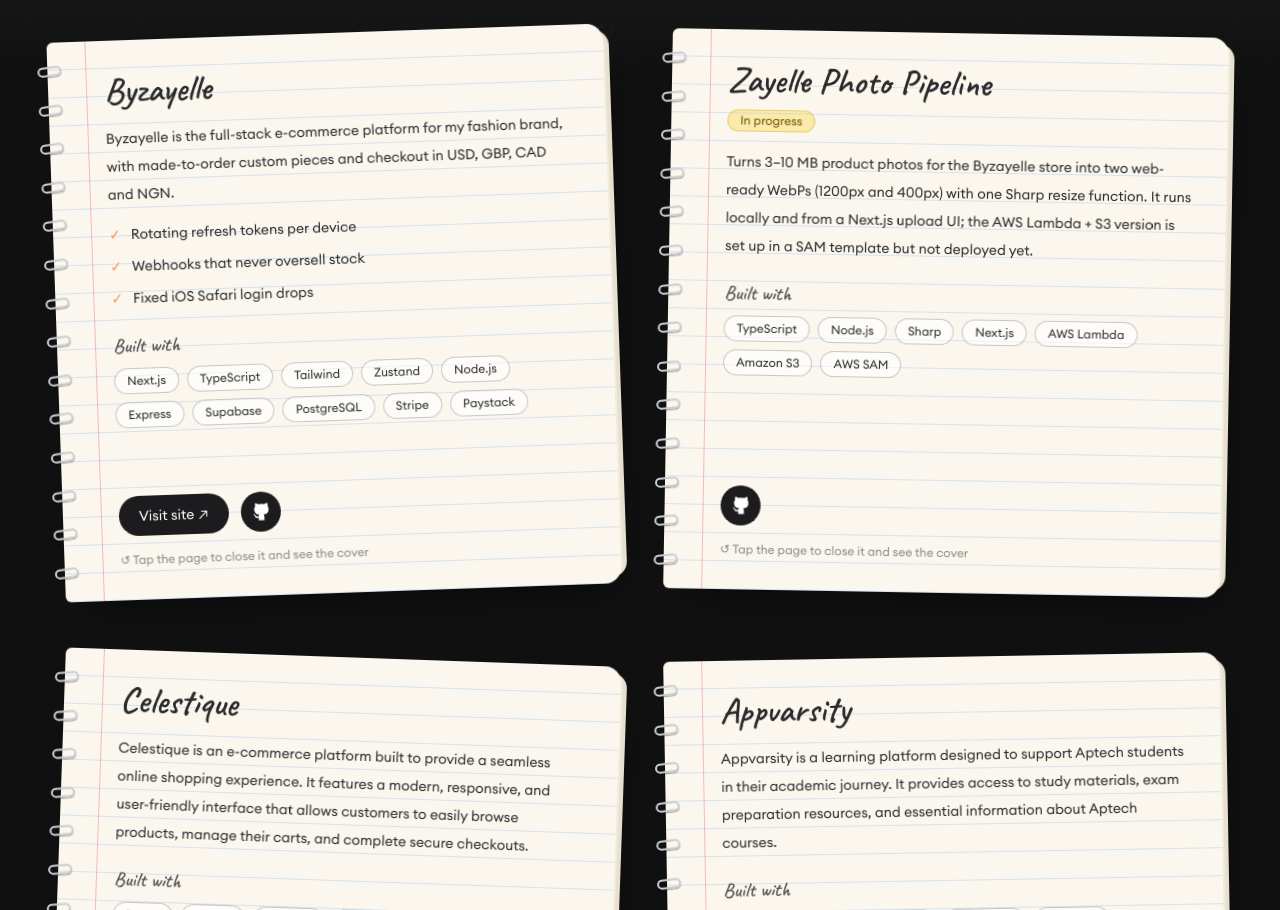
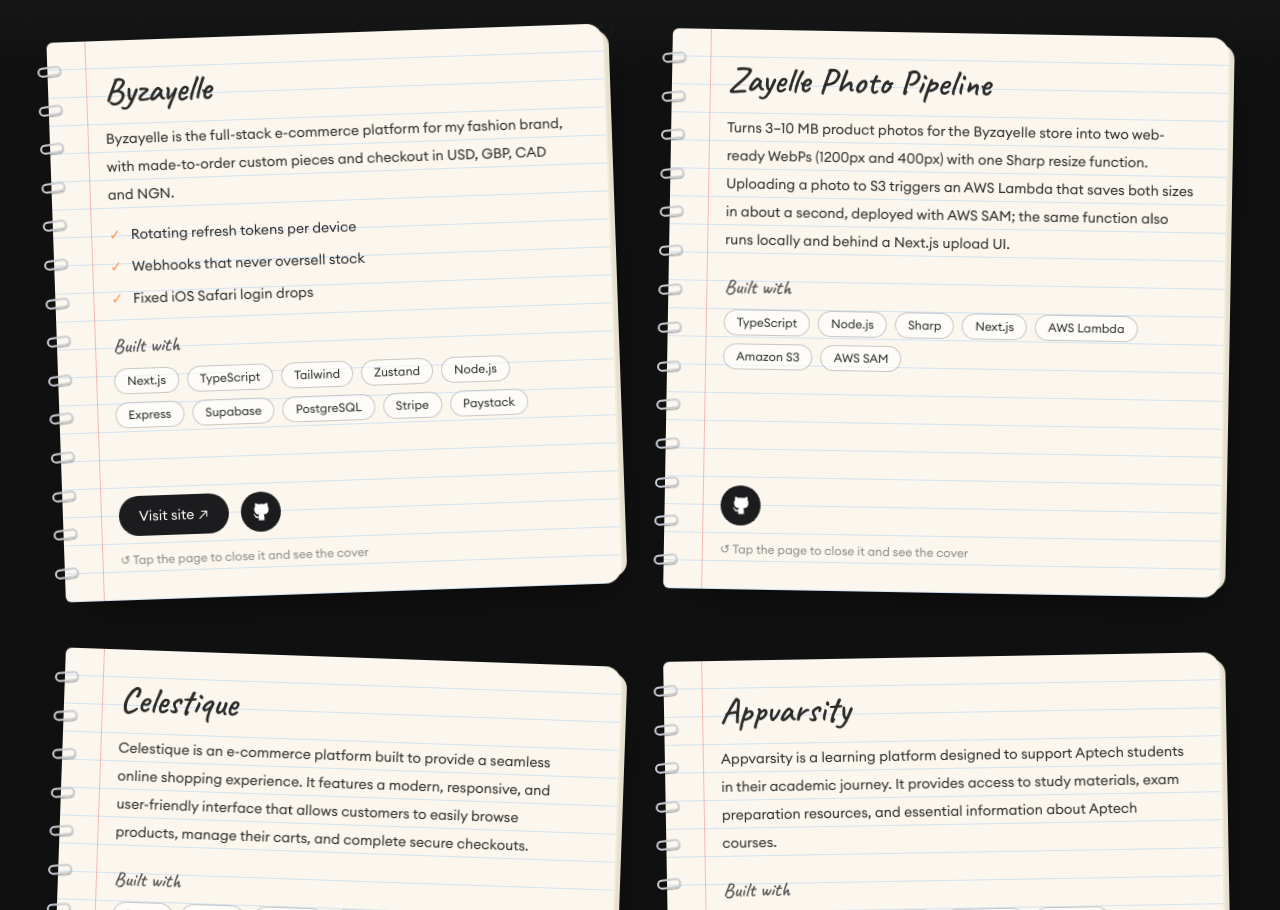
Before and after one commit to zainab-kassim/myportfolio, a Next.js app: page / in a window 1280 px wide. Shown: the part 921-1831 px from the top of the page. Built offline with nearby package versions, Linux system fonts and the light colour scheme; what @midudev/tailwind-animations would draw is missing.

Commit message:
Mark photo pipeline as live on AWS Lambda

```diff
--- a/src/components/Project.tsx
+++ b/src/components/Project.tsx
@@ -41,12 +41,11 @@ const projects: ProjectItem[] = [
     {
         title: "Zayelle Photo Pipeline",
         coverColor: "#3f9b46",
-        tagline: "Product-photo resizing, moving to AWS Lambda",
-        status: "In progress",
+        tagline: "Serverless product-photo resizing on AWS",
         url: "zayelle-photo-pipeline",
         image: "/projects/photo-pipeline.jpg",
         description:
-            "Turns 3–10 MB product photos for the Byzayelle store into two web-ready WebPs (1200px and 400px) with one Sharp resize function. It runs locally and from a Next.js upload UI; the AWS Lambda + S3 version is set up in a SAM template but not deployed yet.",
+            "Turns 3–10 MB product photos for the Byzayelle store into two web-ready WebPs (1200px and 400px) with one Sharp resize function. Uploading a photo to S3 triggers an AWS Lambda that saves both sizes in about a second, deployed with AWS SAM; the same function also runs locally and behind a Next.js upload UI.",
         techStacks: ["TypeScript", "Node.js", "Sharp", "Next.js", "AWS Lambda", "Amazon S3", "AWS SAM"],
         github: "https://github.com/zainab-kassim/zayelle-photo-pipeline",
     },
```
